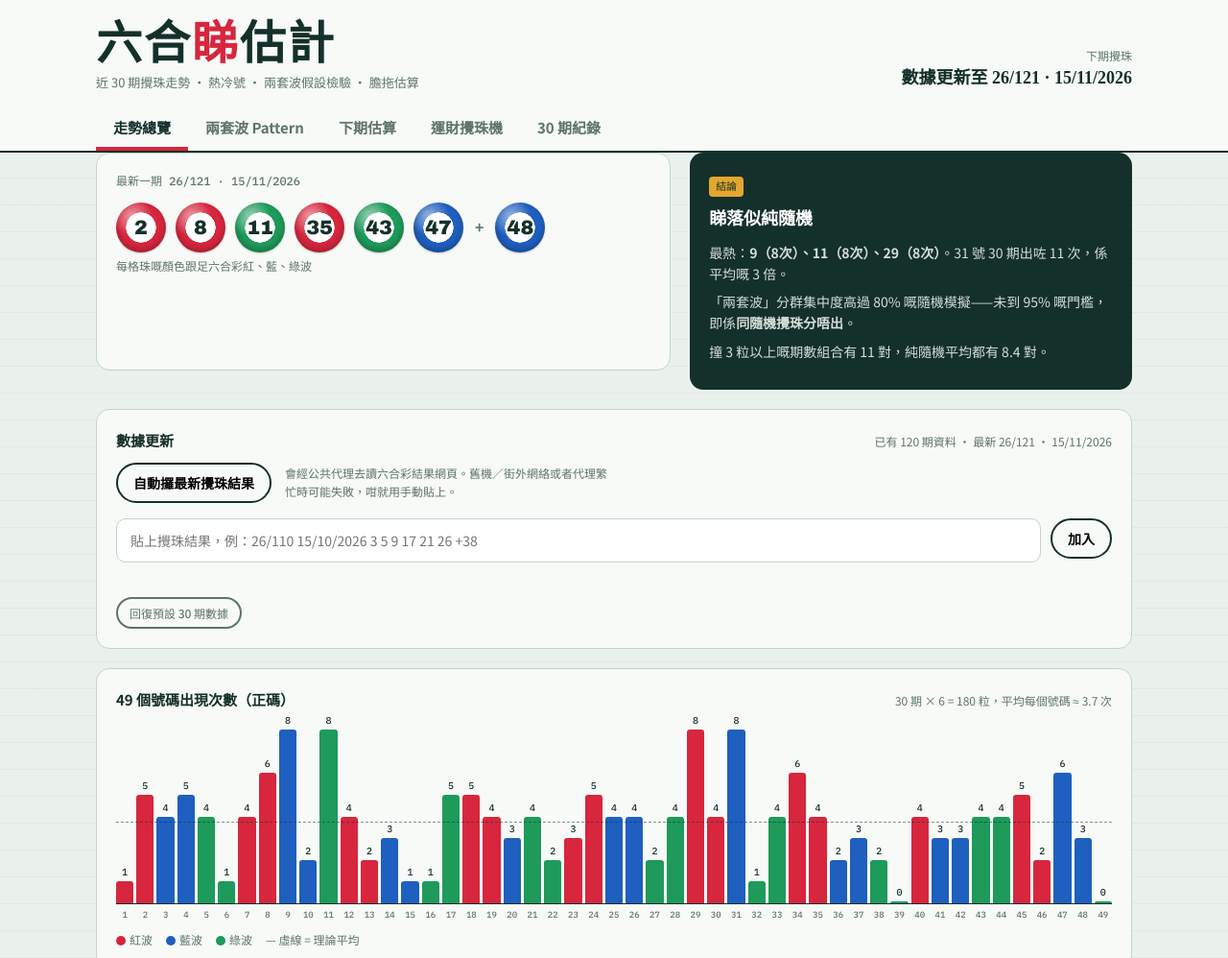
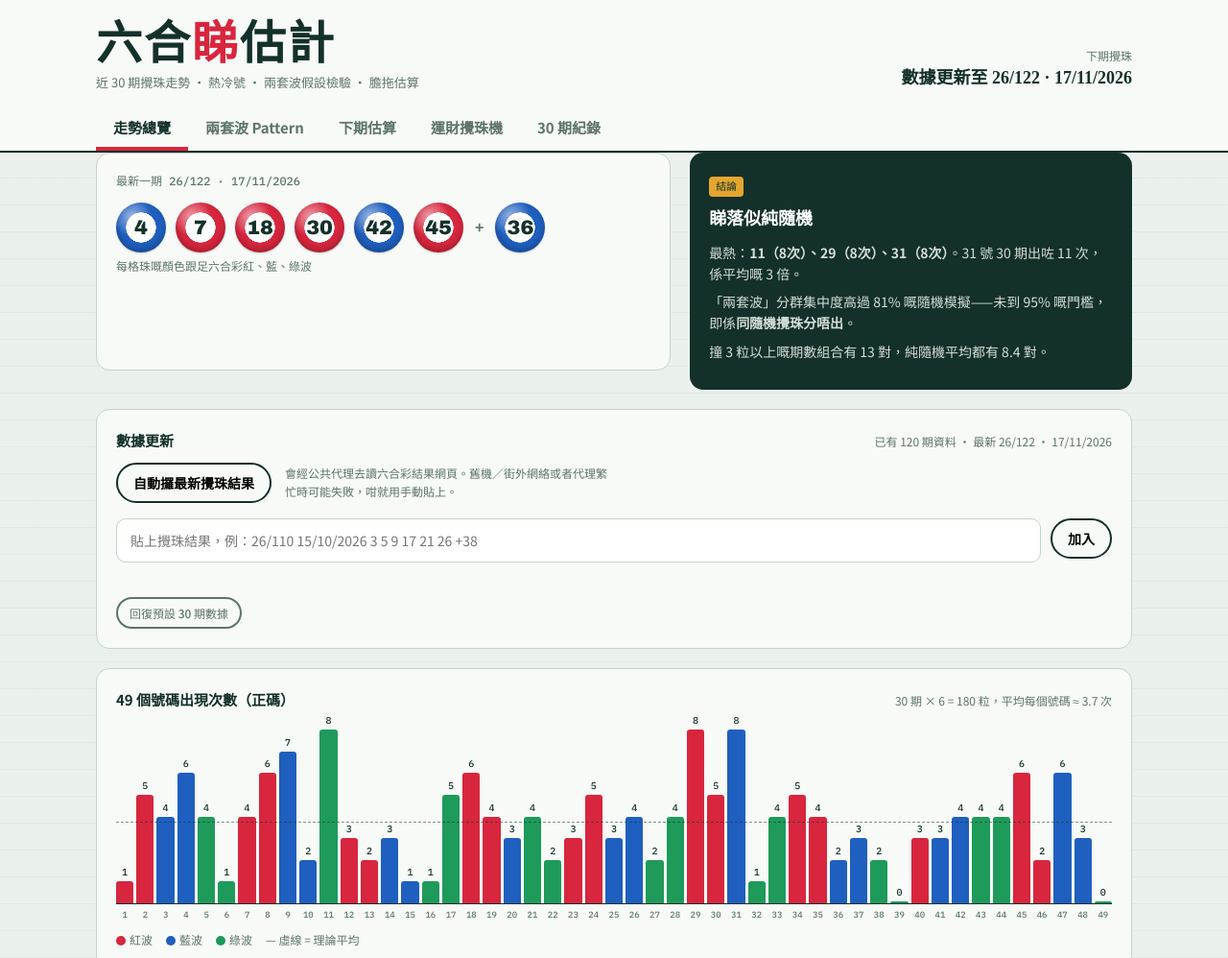
Before and after one commit to aumarco/mark-six-estimator, a plain HTML site: page index.html in a window 1280 px wide. Shown: the top 998 px of the page at 96% size. Drawn offline with Linux system fonts and the light colour scheme.

Commit message:
auto: refresh Mark Six results

```diff
--- a/index.html
+++ b/index.html
@@ -157,7 +157,7 @@ footer{font-size:12px;color:var(--muted);text-align:center;padding:24px 0 40px}
  <div class="wrap">
   <div class="top">
    <div class="brand"><h1>六合<em>睇</em>估計</h1><p>近 30 期攪珠走勢 · 熱冷號 · 兩套波假設檢驗 · 膽拖估算</p></div>
-   <div class="next">下期攪珠<b>數據更新至 26/121 · 15/11/2026</b></div>
+   <div class="next">下期攪珠<b>數據更新至 26/122 · 17/11/2026</b></div>
   </div>
   <nav role="tablist">
    <button role="tab" aria-selected="true" data-p="p1">走勢總覽</button>
@@ -288,6 +288,7 @@ footer{font-size:12px;color:var(--muted);text-align:center;padding:24px 0 40px}
 <footer>只供娛樂及統計參考 · 數據截至 13/10/2026 · 非賽馬會官方產品</footer>
 <script>
 const DRAWS = [
+["26/122","2026-11-17",[4,7,18,30,42,45],36],
 ["26/121","2026-11-15",[2,8,11,35,43,47],48],
 ["26/120","2026-11-12",[20,24,33,37,42,46],13],
 ["26/119","2026-11-10",[3,11,13,15,17,24],19],
@@ -407,7 +408,6 @@ const DRAWS = [
 ["26/005","2026-01-13",[14,24,34,38,48,49],27],
 ["26/004","2026-01-10",[3,16,20,22,24,37],42],
 ["26/003","2026-01-08",[15,21,24,40,45,46],13],
-["26/002","2026-01-06",[2,8,12,19,28,36],1],
 ].map(([no,date,n,x])=>({no,date,n,x}));
 const RED=[1,2,7,8,12,13,18,19,23,24,29,30,34,35,40,45,46],BLUE=[3,4,9,10,14,15,20,25,26,31,36,37,41,42,47,48];
 const colorOf=k=>RED.includes(k)?'red':BLUE.includes(k)?'blue':'green';
```
